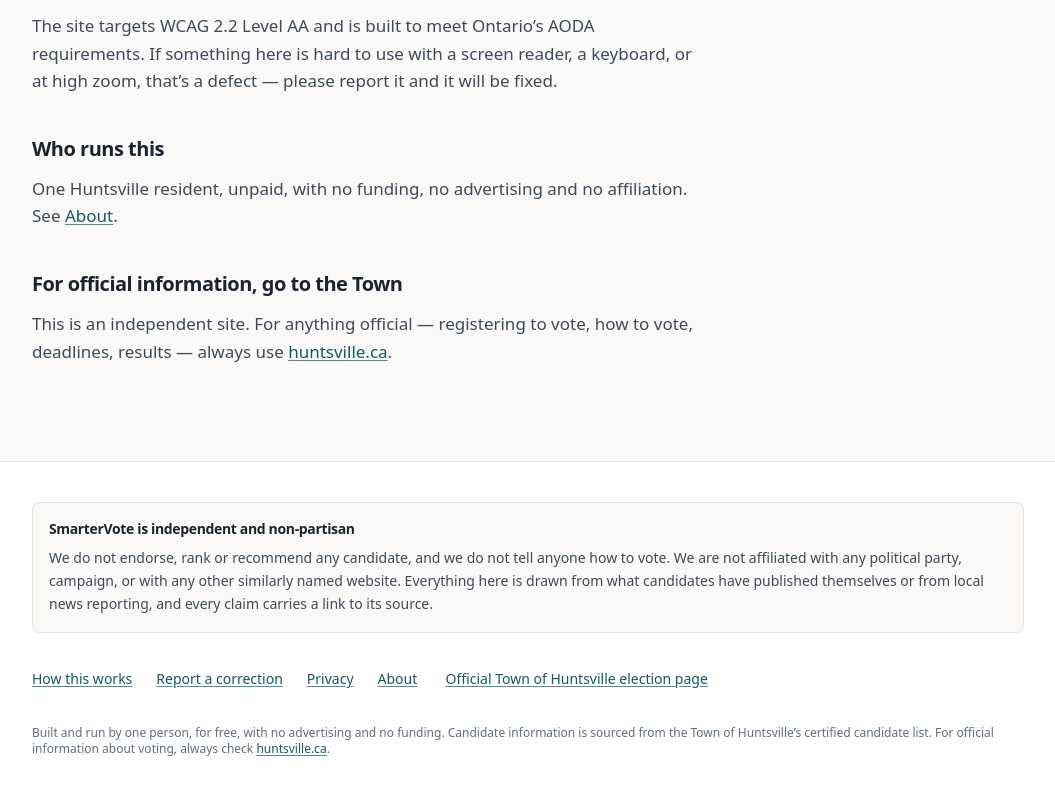
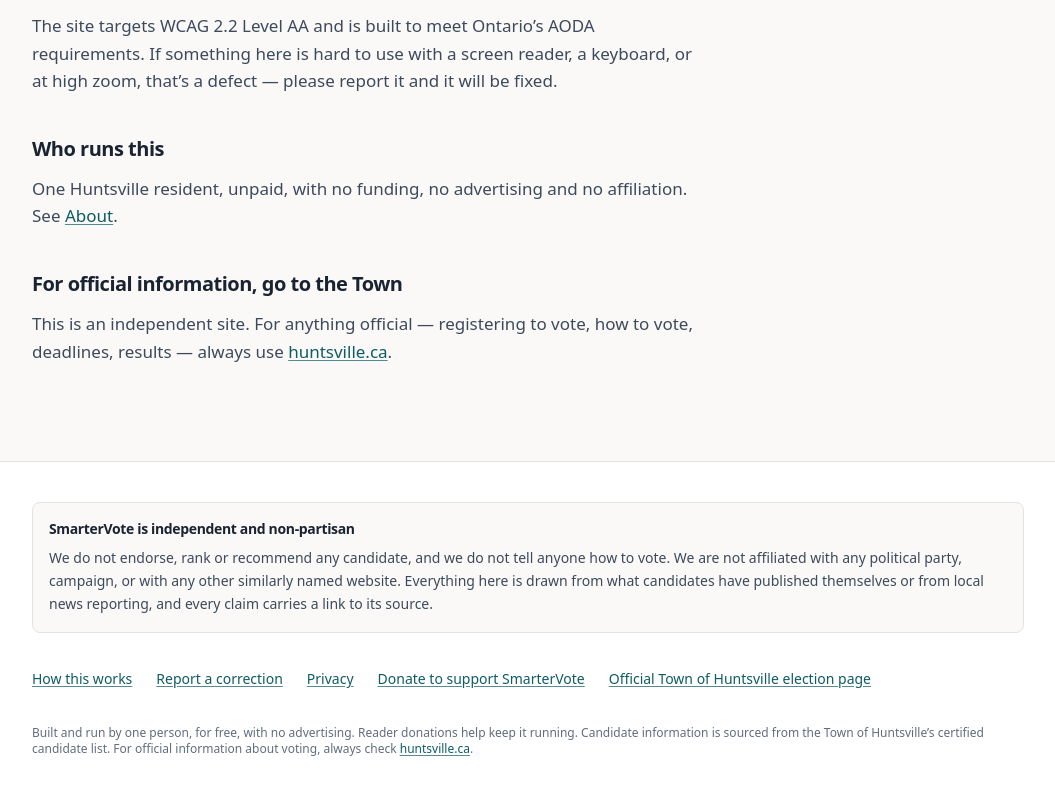
Before and after one commit to zapper71/smartervote, a Next.js app: page /methodology in a window 1280 px wide. Shown: the part 5124-5919 px from the top of the page, without its empty margins (112-1167 px from the left). Built offline with nearby package versions, Linux system fonts and the light colour scheme.

Commit message:
Update footer links and donation message
Removed the 'About' link and added a donation link to support SmarterVote. Updated the footer text to mention reader donations.

```diff
--- a/components/Footer.tsx
+++ b/components/Footer.tsx
@@ -31,9 +31,14 @@ export default function Footer() {
           <Link href="/privacy" className="link tap-target">
             Privacy
           </Link>
-          <Link href="/about" className="link tap-target">
-            About
-          </Link>
+                    <a
+            href="https://gofund.me/9b32a40d4"
+            className="link tap-target"
+            rel="noopener noreferrer"
+            target="_blank"
+          >
+            Donate to support SmarterVote
+          </a>
           <a
             href="https://www.huntsville.ca/council-administration/municipal-and-school-board-elections/"
             className="link tap-target"
@@ -45,7 +50,8 @@ export default function Footer() {
         </div>
 
         <p className="mt-6 text-xs text-ink-faint">
-          Built and run by one person, for free, with no advertising and no funding.
+                    Built and run by one person, for free, with no advertising. Reader donations
+          help keep it running.
           Candidate information is sourced from the Town of Huntsville&rsquo;s certified
           candidate list. For official information about voting, always check{" "}
           <a
```
